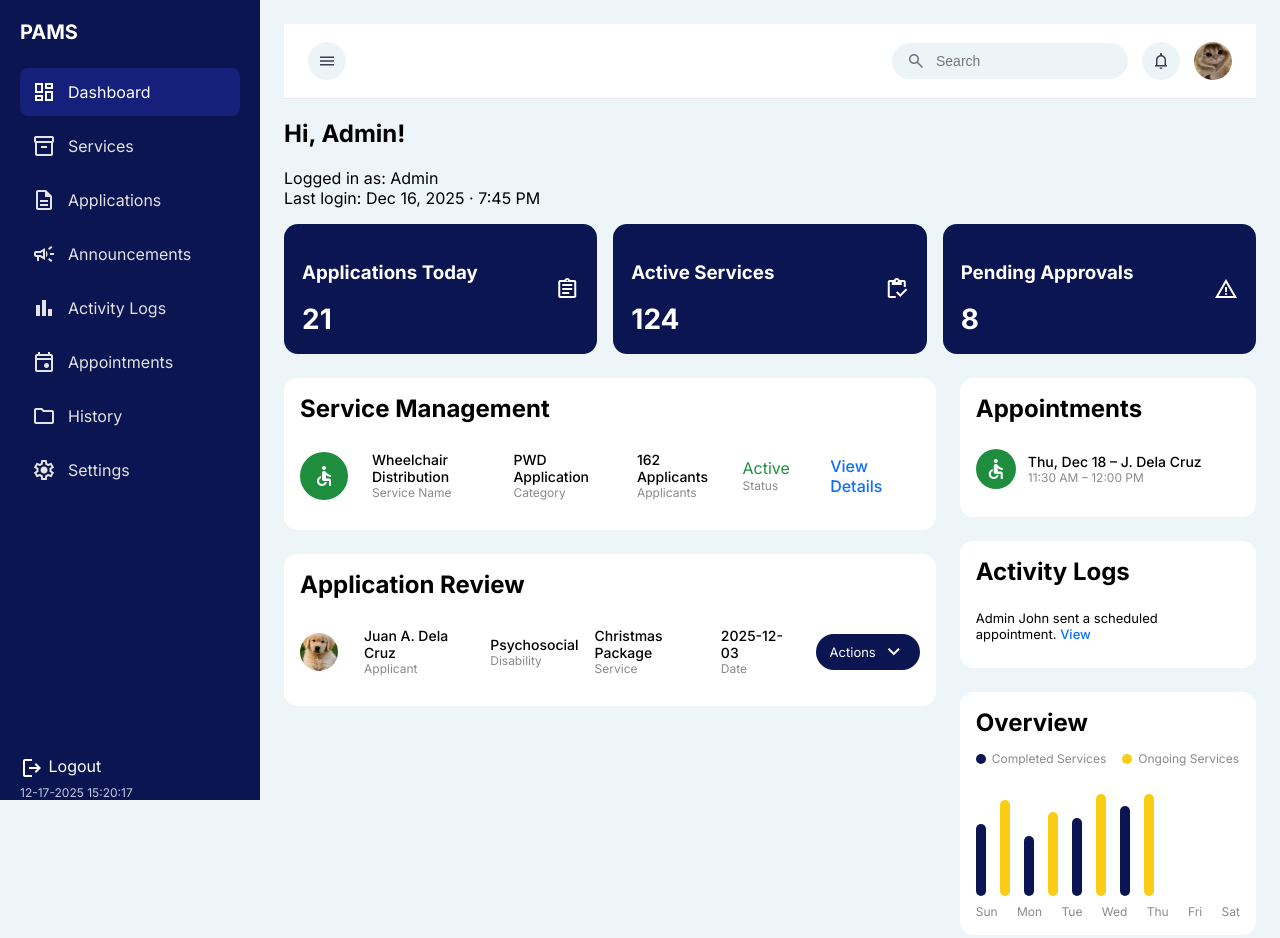
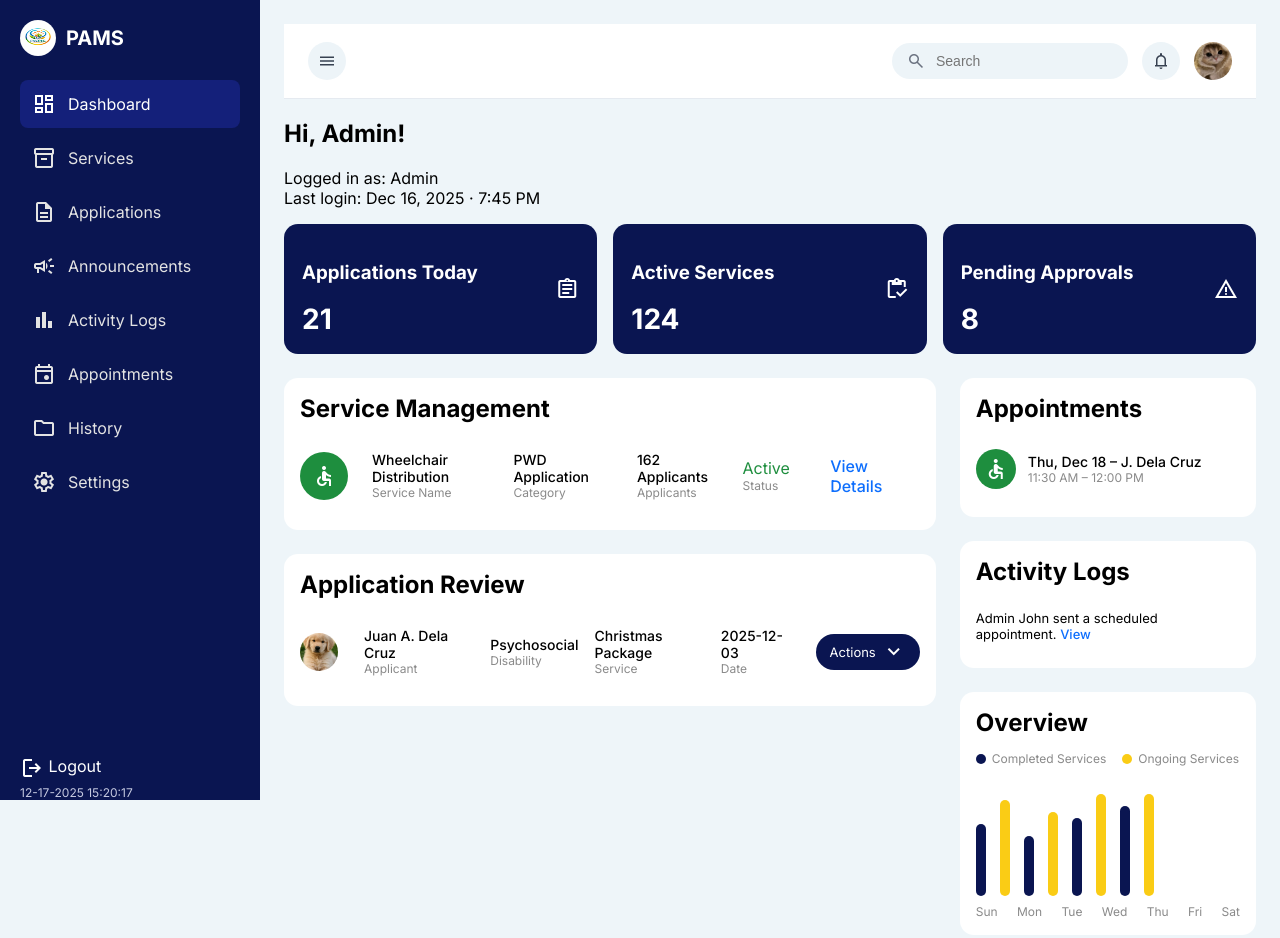
Before and after one commit to sharamujar/pams-repo, a website: page src/view/adminDashboard/dashboard.html in a window 1280 px wide. Drawn offline with nearby package versions, Linux system fonts and the light colour scheme.

```diff
--- a/src/view/adminDashboard/dashboard.css
+++ b/src/view/adminDashboard/dashboard.css
@@ -302,3 +302,17 @@
   background: #facc15;
   color: #fff;
 }
+
+.logo {
+  display: flex;
+  align-items: center;
+  gap: 10px;
+  font-weight: 700;
+  font-size: 18px;
+}
+
+.logo-img {
+  width: 36px;
+  height: 36px;
+  border-radius: 50%;
+}
--- a/src/view/adminDashboard/dashboard.html
+++ b/src/view/adminDashboard/dashboard.html
@@ -5,6 +5,7 @@
     <meta charset="UTF-8" />
     <meta name="viewport" content="width=device-width, initial-scale=1.0"/>
     <title>Admin Dashboard - PAMS</title>
+    <link rel="icon" type="image/png" href="images/pams-logo.png">
 
 
     <link rel="stylesheet" href="dashboard.css">
@@ -19,7 +20,11 @@
 
 
 <div class="sidebar">
-    <div class="logo">PAMS</div>
+    <div class="logo">
+  <img src="images/pams-logo.png" alt="PAMS Logo" class="logo-img">
+  <span>PAMS</span>
+</div>
+
 
     <a href="/dashboard" class="nav-item active">
         <span class="material-symbols-outlined">dashboard</span>
```
Also changed, not shown: src/view/adminDashboard/images/pams-logo.png (added).
